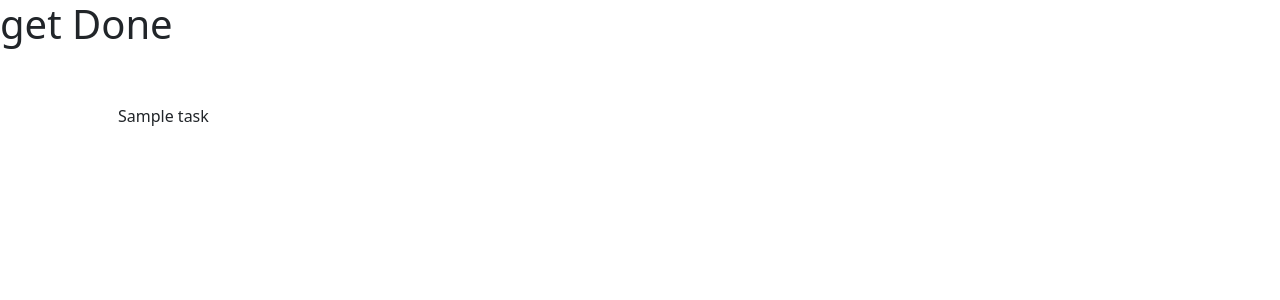
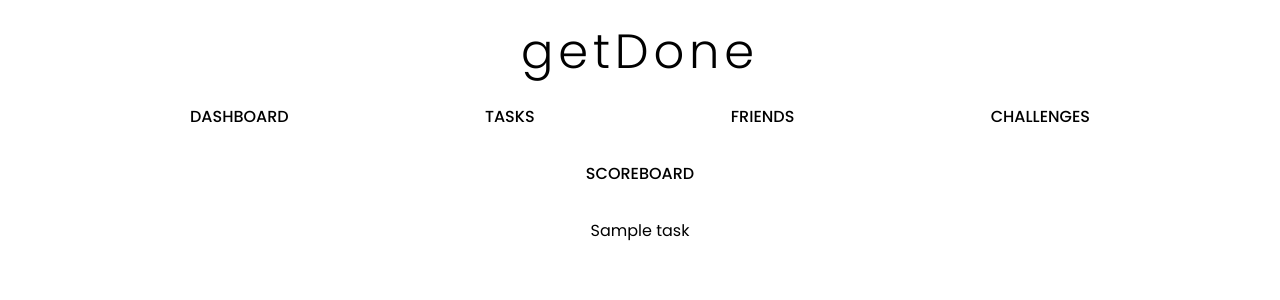
Before and after one commit to ExaCLe/productivity-team-tasks, a Flask app: template templates/index.html in a window 1280 px wide. Shown: the top 300 px of the page. Run offline with Flask 2, Linux system fonts and the light colour scheme; the template is opened without the code that fills it: most values are stand-ins (such as "Sample title", 1, 10 or a date in 2020); some libraries are stand-ins or nearby versions.

Commit message:
header nav

```diff
--- a/static/css/start.css
+++ b/static/css/start.css
@@ -1,5 +1,88 @@
-html
+@import url('https://fonts.googleapis.com/css2?family=Poppins:wght@100;200;300;400;500;600;700;800;900&display=swap');
+
+:root
 {
-    font:100;
-    color: green;
+    --clr-first: #000;
+    --clr-second: #fff;
+    --clr-third: rgb(206, 102, 102);
+    --clr-fourth: rgb(53, 132, 197);
+
+    --font: 'Poppins';
+
+    --font-h1: 300;
+    --font-h2: 400;
+    --font-p: 500;
 }
+
+*
+{
+    margin: 0;
+    padding: 0;
+    box-sizing: border-box;
+    scroll-behavior: smooth;
+    font-family: var(--font);
+}
+
+
+body
+{
+    text-align: center;
+}
+
+header
+{
+    padding: 1rem 0 1rem;
+    justify-content: center;
+    align-items: center;
+}
+
+header h1
+{
+    width: 100%;
+    font-weight: var(--font-h1);
+    font-size: 3rem;
+    letter-spacing: 0.3rem;
+    text-align: center;
+    justify-content: center;
+}
+
+header nav
+{
+    text-align: center;
+}
+
+header nav ul li
+{
+    display: inline-block;
+    padding: 1rem 6rem;
+    font-weight: var(--font-p);
+}
+
+header nav ul li a
+{
+    position: relative;
+    display: inline-block;
+    text-decoration: none;
+    color: var(--clr-first);
+    text-transform: uppercase;
+}
+
+header nav ul li a:after
+{
+    background: none repeat scroll 0 0 transparent;
+    bottom: 0;
+    content: "";
+    display: block;
+    height: 2px;
+    left: 50%;
+    position: absolute;
+    background: var(--clr-first);
+    transition: width 0.3s ease 0s, left 0.3s ease 0s;
+    width: 0;
+}
+
+header nav ul li a:hover:after
+{
+    width: 100%;
+    left: 0;
+}
--- a/templates/template.html
+++ b/templates/template.html
@@ -1,19 +1,26 @@
-<!-- This is just a template. It can be canged and is not important for the login. -->
-
 <!DOCTYPE html>
-
 <html lang="en">
-
     <head>
         <meta charset="UTF-8">
         <meta name="viewport" content="width=device-width, initial-scale=1.0">
+        <meta http-equiv="X-UA-Compatible" content="IE=edge">
         <link rel="stylesheet" href="../static/css/start.css">
-        <link href="https://cdn.jsdelivr.net/npm/bootstrap@5.0.1/dist/css/bootstrap.min.css" rel="stylesheet" integrity="sha384-+0n0xVW2eSR5OomGNYDnhzAbDsOXxcvSN1TPprVMTNDbiYZCxYbOOl7+AMvyTG2x" crossorigin="anonymous">
         <title>{% block title %}{% endblock %}</title>
     </head>
 
     <body>
-        <h1>get Done</h1>
+        <header class="header">
+            <nav>
+                <h1 class="title">getDone</h1>
+                <ul>
+                    <li><a href="template.html">Dashboard</a></li>
+                    <li><a href="#">Tasks</a></li>
+                    <li><a href="#">Friends</a></li>
+                    <li><a href="#">Challenges</a></li>
+                    <li><a href="#">Scoreboard</a></li>
+                </ul>
+            </nav>
+        </header>
         <main class="container p-5">
             {% block main %}{% endblock %}
         </main>
```
